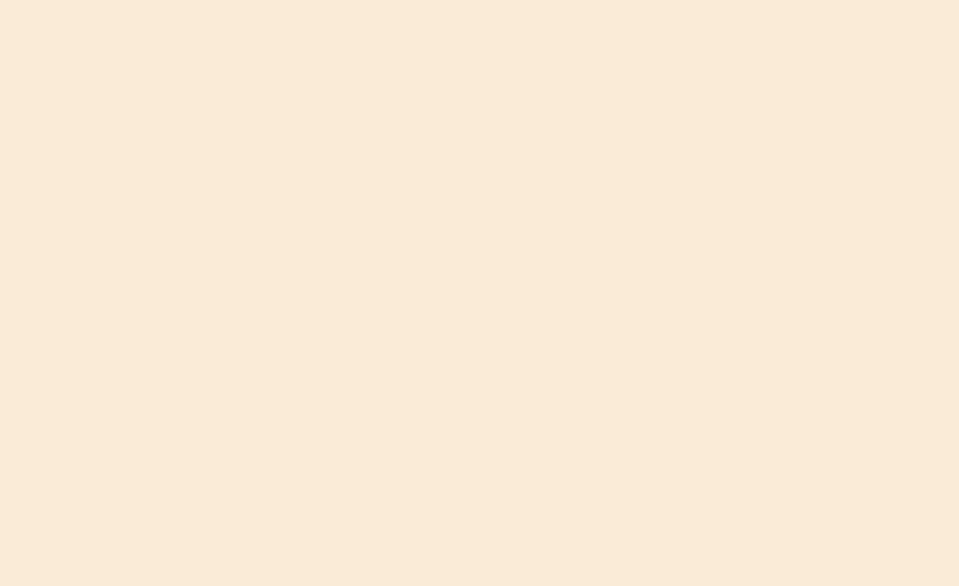
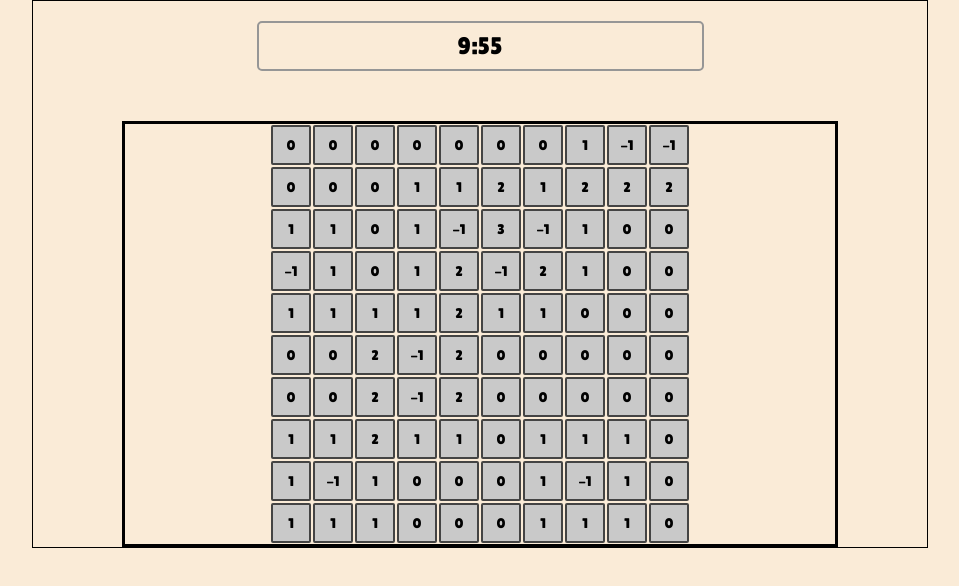
Before and after one commit to Grekalimbus/Miner, a React (Create React App) app: page /play in a window 1280 px wide. Shown: the top 586 px of the page, without its empty margins (160-1119 px from the left). Built offline with nearby package versions, Linux system fonts and the light colour scheme.

Commit message:
ready timer and display game

```diff
--- a/src/App.tsx
+++ b/src/App.tsx
@@ -1,5 +1,6 @@
 import React from 'react';
 import { Switch, Route } from 'react-router-dom';
+import GamePage from './app/components/pages/gamePage/GamePage';
 import MainPage from './app/components/pages/mainPage/MainPage';
 
 export interface STYLES {
@@ -12,6 +13,9 @@ function App() {
       <Route path="/" exact>
         <MainPage />
       </Route>
+      <Route path="/play" exact>
+        <GamePage />
+      </Route>
     </Switch>
   );
 }
--- a/src/app/components/common/ButtonMainPage.tsx
+++ b/src/app/components/common/ButtonMainPage.tsx
@@ -1,12 +1,19 @@
 import React, { FC } from 'react';
 import styles from './index.module.css';
+import { useHistory } from 'react-router-dom';
 
 interface Props {
   title: string;
+  id: string;
 }
 
-const ButtonMainPage: FC<Props> = ({ title }) => {
-  return <button className={styles.buttonMainPage}>{title}</button>;
+const ButtonMainPage: FC<Props> = ({ title, id }) => {
+  const history = useHistory();
+  return (
+    <button onClick={() => history.push(`/play/${id}`)} className={styles.buttonMainPage}>
+      {title}
+    </button>
+  );
 };
 
 export default ButtonMainPage;
--- /dev/null
+++ b/src/app/components/common/Timer.tsx
@@ -0,0 +1,30 @@
+import React, { FC, useState, useEffect } from 'react';
+import styles from './index.module.css';
+
+interface Props {
+  time: number;
+}
+
+const Timer: FC<Props> = ({ time }) => {
+  const [seconds, setSeconds] = useState<number>(time * 60);
+
+  useEffect(() => {
+    const interval: NodeJS.Timeout = setInterval(() => {
+      setSeconds((prevSeconds: number) => prevSeconds - 1);
+    }, 1000);
+
+    return (): void => clearInterval(interval);
+  }, []);
+
+  const minutes: number = Math.floor(seconds / 60);
+  const remainingSeconds: number = seconds % 60;
+
+  return (
+    <div className={styles.timer}>
+      {minutes}:{remainingSeconds < 10 ? '0' : ''}
+      {remainingSeconds}
+    </div>
+  );
+};
+
+export default Timer;
--- a/src/app/components/common/index.module.css
+++ b/src/app/components/common/index.module.css
@@ -1,3 +1,4 @@
+/* BUTTONS */
 .buttonMainPage{
     width: 30%;
     height: 80%;
@@ -11,6 +12,19 @@
 .buttonMainPage:hover{
     border: 2px solid rgb(207, 207, 207);
 }
+/* TIMER*/
+.timer{
+    border-radius: 5px;
+    width: 50%;
+    height: 50px;
+    font-size: 24px;
+    border: 2px solid rgb(150, 150, 150);
+    display: flex;
+    flex-direction: column;
+    justify-content: center;
+    align-items: center;
+    margin-top: 20px;
+}
 
 @media (max-width: 760px) {
     .buttonMainPage{
--- /dev/null
+++ b/src/app/components/pages/gamePage/GameField.tsx
@@ -0,0 +1,57 @@
+import React, { FC, useState } from 'react';
+import styles from './index.module.css';
+
+const Mine = -1;
+function createField(size: number): number[] {
+  const field: number[] = new Array(size * size).fill(0);
+  function inc(x: number, y: number) {
+    if (x >= 0 && x < size && y >= 0 && y < size) {
+      if (field[y * size + x] === Mine) return;
+      field[y * size + x] += 1;
+    }
+  }
+
+  for (let i = 0; i < size; ) {
+    const x = Math.floor(Math.random() * size);
+    const y = Math.floor(Math.random() * size);
+
+    if (field[y * size + x] === Mine) continue;
+    field[y * size + x] = Mine;
+    i += 1;
+    inc(x + 1, y);
+    inc(x - 1, y);
+    inc(x, y + 1);
+    inc(x, y - 1);
+    inc(x + 1, y - 1);
+    inc(x - 1, y - 1);
+    inc(x + 1, y + 1);
+    inc(x - 1, y + 1);
+  }
+  return field;
+}
+
+interface Props {
+  size: number;
+}
+
+const GameField: FC<Props> = ({ size }) => {
+  const callCreateField = createField(size);
+  const dimension = new Array(size).fill(0);
+  const [field, setField] = useState<number[]>(callCreateField);
+
+  return (
+    <div className={styles.wrapperGame}>
+      {dimension.map((_, y) => (
+        <div key={y} style={{ display: 'flex' }}>
+          {dimension.map((_, x) => (
+            <div key={x} className={styles.cell}>
+              {field[y * size + x]}
+            </div>
+          ))}
+        </div>
+      ))}
+    </div>
+  );
+};
+
+export default GameField;
--- a/src/app/components/pages/gamePage/GamePage.tsx
+++ b/src/app/components/pages/gamePage/GamePage.tsx
@@ -1,7 +1,15 @@
 import React, { FC } from 'react';
+import styles from './index.module.css';
+import Timer from '../../common/Timer';
+import GameField from './GameField';
 
 const GamePage: FC = () => {
-  return <div>MainPage</div>;
+  return (
+    <div className={styles.wrapper}>
+      <Timer time={10} />
+      <GameField size={10} />
+    </div>
+  );
 };
 
 export default GamePage;
--- /dev/null
+++ b/src/app/components/pages/gamePage/index.module.css
@@ -0,0 +1,36 @@
+.wrapper{
+    margin: 0 auto;
+    width: 70%;
+    height: 100%;
+    border: 1px solid #000;
+    display: flex;
+    flex-direction: column;
+    align-items: center;
+    justify-content: center;
+}
+
+.wrapperGame{
+    margin-top: 50px;
+    width: 80%;
+    height: 100%;
+    border: 3px solid #000;
+    display: flex;
+    flex-direction: column;
+    align-items: center;
+    justify-content: center;
+}
+
+.cell{
+    height: 40px;
+    width: 40px;
+    display: flex;
+    flex-direction: column;
+    justify-content: center;
+    align-items: center;
+    text-align: center;
+    border: 2px solid rgb(68, 68, 68);
+    margin: 1px;
+    border-radius: 2px;
+    background-color: rgb(201, 201, 201);
+    cursor: pointer;
+}
--- a/src/app/components/pages/mainPage/MainPage.tsx
+++ b/src/app/components/pages/mainPage/MainPage.tsx
@@ -10,9 +10,9 @@ const MainPage: FC = () => {
         Это игра Сапёр и ты можешь выбрать одну из 3-х сложностей
       </h2>
       <div className={styles.buttonsMainPage}>
-        <ButtonMainPage title="Простой 8x8, 10 мин" />
-        <ButtonMainPage title="Средний 16x16, 40 мин" />
-        <ButtonMainPage title="Сложный 32x16, 100 мин" />
+        <ButtonMainPage title="Простой 8x8, 10 мин" id="1" />
+        <ButtonMainPage title="Средний 16x16, 40 мин" id="2" />
+        <ButtonMainPage title="Сложный 32x16, 100 мин" id="3" />
       </div>
     </div>
   );
```
